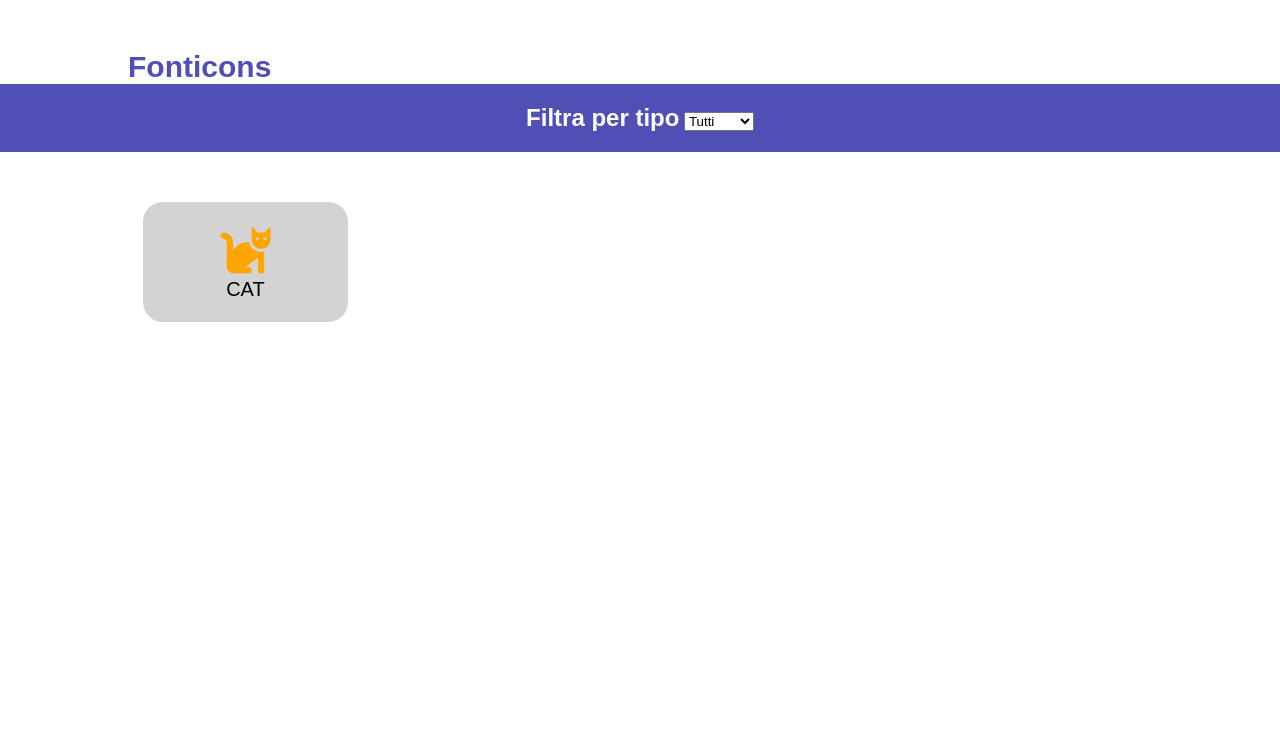
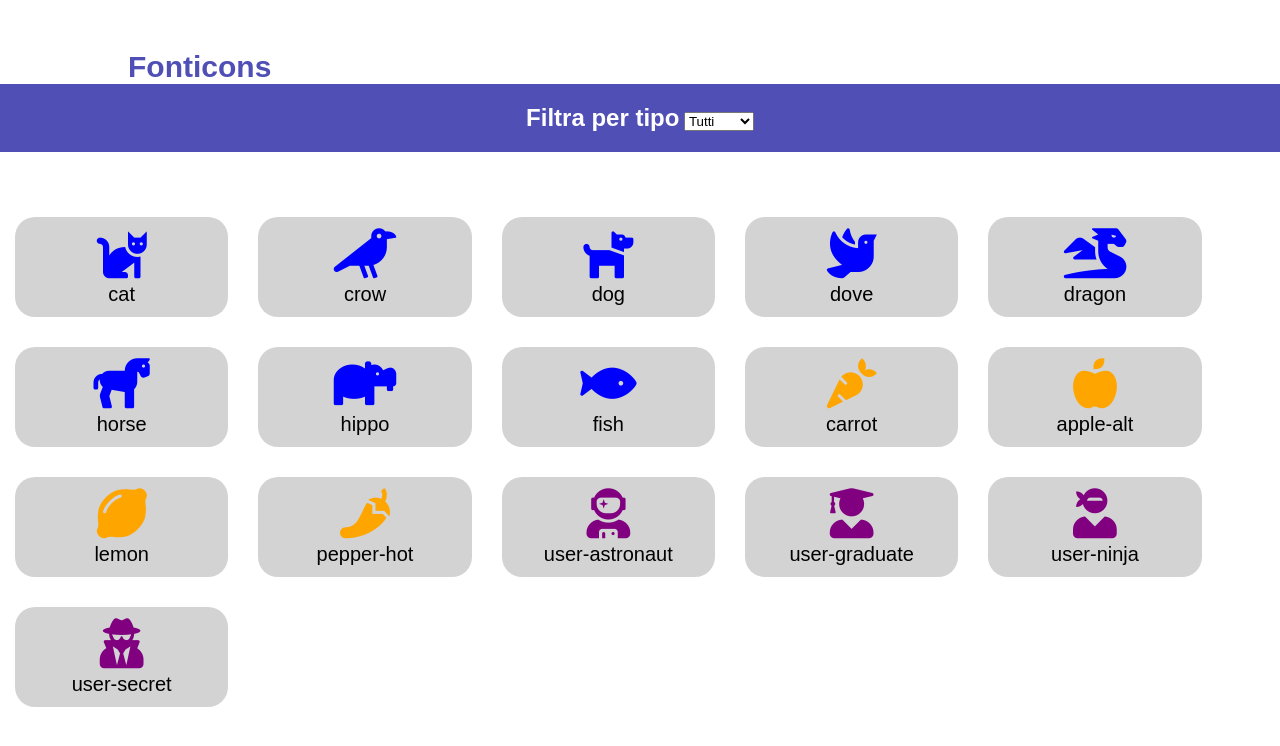
Before and after one commit to belca97/js-es6-icons, a plain HTML site: page index.html in a window 1280 px wide. Drawn offline with Linux system fonts and the light colour scheme.

Commit message:
milestone 1 finito

```diff
--- a/index.html
+++ b/index.html
@@ -33,12 +33,79 @@
     </header>
 
     <main>
-        <div class="container">
-            <div class="container-icons">
+        <div class="container-main">
+            <div class="container-icons" id="container-icons">
+                <!-- <div class="icons">
+                    <i class="fas fa-cat"></i>
+                    <div class="icons-text">CAT</div>
+                </div>
+
                 <div class="icons">
                     <i class="fas fa-cat"></i>
                     <div class="icons-text">CAT</div>
                 </div>
+
+                <div class="icons">
+                    <i class="fas fa-cat"></i>
+                    <div class="icons-text">CAT</div>
+                </div>
+
+                <div class="icons">
+                    <i class="fas fa-cat"></i>
+                    <div class="icons-text">CAT</div>
+                </div>
+                <div class="icons">
+                    <i class="fas fa-cat"></i>
+                    <div class="icons-text">CAT</div>
+                </div>
+                <div class="icons">
+                    <i class="fas fa-cat"></i>
+                    <div class="icons-text">CAT</div>
+                </div>
+                <div class="icons">
+                    <i class="fas fa-cat"></i>
+                    <div class="icons-text">CAT</div>
+                </div>
+                <div class="icons">
+                    <i class="fas fa-cat"></i>
+                    <div class="icons-text">CAT</div>
+                </div>
+                <div class="icons">
+                    <i class="fas fa-cat"></i>
+                    <div class="icons-text">CAT</div>
+                </div>
+                <div class="icons">
+                    <i class="fas fa-cat"></i>
+                    <div class="icons-text">CAT</div>
+                </div>
+                <div class="icons">
+                    <i class="fas fa-cat"></i>
+                    <div class="icons-text">CAT</div>
+                </div>
+                <div class="icons">
+                    <i class="fas fa-cat"></i>
+                    <div class="icons-text">CAT</div>
+                </div>
+                <div class="icons">
+                    <i class="fas fa-cat"></i>
+                    <div class="icons-text">CAT</div>
+                </div>
+                <div class="icons">
+                    <i class="fas fa-cat"></i>
+                    <div class="icons-text">CAT</div>
+                </div>
+                <div class="icons">
+                    <i class="fas fa-cat"></i>
+                    <div class="icons-text">CAT</div>
+                </div>
+                <div class="icons">
+                    <i class="fas fa-cat"></i>
+                    <div class="icons-text">CAT</div>
+                </div>
+                <div class="icons">
+                    <i class="fas fa-cat"></i>
+                    <div class="icons-text">CAT</div>
+                </div> -->
 
             </div>
         </div>
--- a/main.js
+++ b/main.js
@@ -0,0 +1,137 @@
+const icons = [
+	{
+		name: 'cat',
+		prefix: 'fa-',
+		type: 'cat',
+		family: 'fas',
+		color: 'blue'
+	},
+	{
+		name: 'crow',
+		prefix: 'fa-',
+		type: 'crow',
+		family: 'fas',
+		color: 'blue'
+	},
+	{
+		name: 'dog',
+		prefix: 'fa-',
+		type: 'dog',
+		family: 'fas',
+		color: 'blue'
+	},
+	{
+		name: 'dove',
+		prefix: 'fa-',
+		type: 'dove',
+		family: 'fas',
+		color: 'blue'
+	},
+	{
+		name: 'dragon',
+		prefix: 'fa-',
+		type: 'dragon',
+		family: 'fas',
+		color: 'blue'
+	},
+	{
+		name: 'horse',
+		prefix: 'fa-',
+		type: 'horse',
+		family: 'fas',
+		color: 'blue'
+	},
+	{
+		name: 'hippo',
+		prefix: 'fa-',
+		type: 'hippo',
+		family: 'fas',
+		color: 'blue'
+	},
+	{
+		name: 'fish',
+		prefix: 'fa-',
+		type: 'fish',
+		family: 'fas',
+		color: 'blue'
+	},
+	{
+		name: 'carrot',
+		prefix: 'fa-',
+		type: 'carrot',
+		family: 'fas',
+		color: 'orange'
+	},
+	{
+		name: 'apple-alt',
+		prefix: 'fa-',
+		type: 'apple-alt',
+		family: 'fas',
+		color: 'orange'
+	},
+	{
+		name: 'lemon',
+		prefix: 'fa-',
+		type: 'lemon',
+		family: 'fas',
+		color: 'orange'
+	},
+	{
+		name: 'pepper-hot',
+		prefix: 'fa-',
+		type: 'pepper-hot',
+		family: 'fas',
+		color: 'orange'
+	},
+	{
+		name: 'user-astronaut',
+		prefix: 'fa-',
+		type: 'user-astronaut',
+		family: 'fas',
+		color: 'purple'
+	},
+	{
+		name: 'user-graduate',
+		prefix: 'fa-',
+		type: 'user-graduate',
+		family: 'fas',
+		color: 'purple'
+	},
+	{
+		name: 'user-ninja',
+		prefix: 'fa-',
+		type: 'user-ninja',
+		family: 'fas',
+		color: 'purple'
+	},
+	{
+		name: 'user-secret',
+		prefix: 'fa-',
+		type: 'user-secret',
+		family: 'fas',
+		color: 'purple'
+	}
+];
+
+const container = document.getElementById('container-icons');
+putIcons(container, icons)
+
+function putIcons(container, icons){
+
+    let content = '';
+
+    // uso il ciclo forEach per iniettare le mie icone all'interno dell'html facendo riferimento all'array icons
+
+    icons.forEach(elemento => {
+
+        content +=`<div class="icons">
+                    <i style="color:${elemento.color}" class="${elemento.family} ${elemento.prefix}${elemento.type}"></i>
+                    <div class="icons-text">${elemento.name}</div>
+                </div>`
+
+    });
+
+    container.innerHTML = content;
+
+    console.log(content)
+}
--- a/style.css
+++ b/style.css
@@ -39,21 +39,24 @@ header h1{
 
 /* inizio main */
 
+.container-main{
+    width: 100%;
+    margin-top: 50px;
+}
+
 .container-icons{
     display: flex;
     flex-wrap: wrap;
-    height: 500px;
-    width: 100%;
 }
 
 .icons{
-    width: calc(100% / 5);
+    width: calc(100% / 6);
     display: flex;
     flex-direction: column;
     justify-content: center;
     align-items: center;
-    height: 120px;
-    margin: 0px 15px;
+    height: 100px;
+    margin: 15px 15px;
     border-radius: 20px;
     background-color: lightgray;
 }
```
